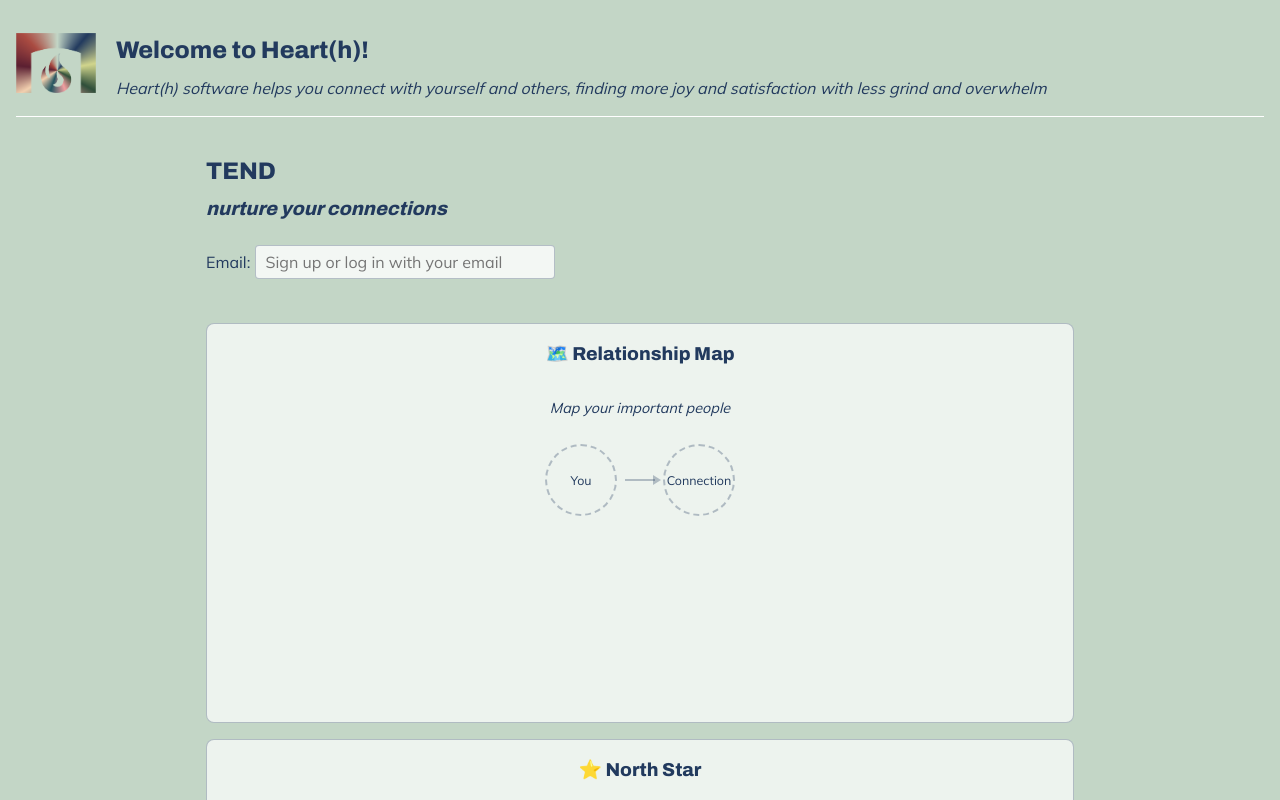
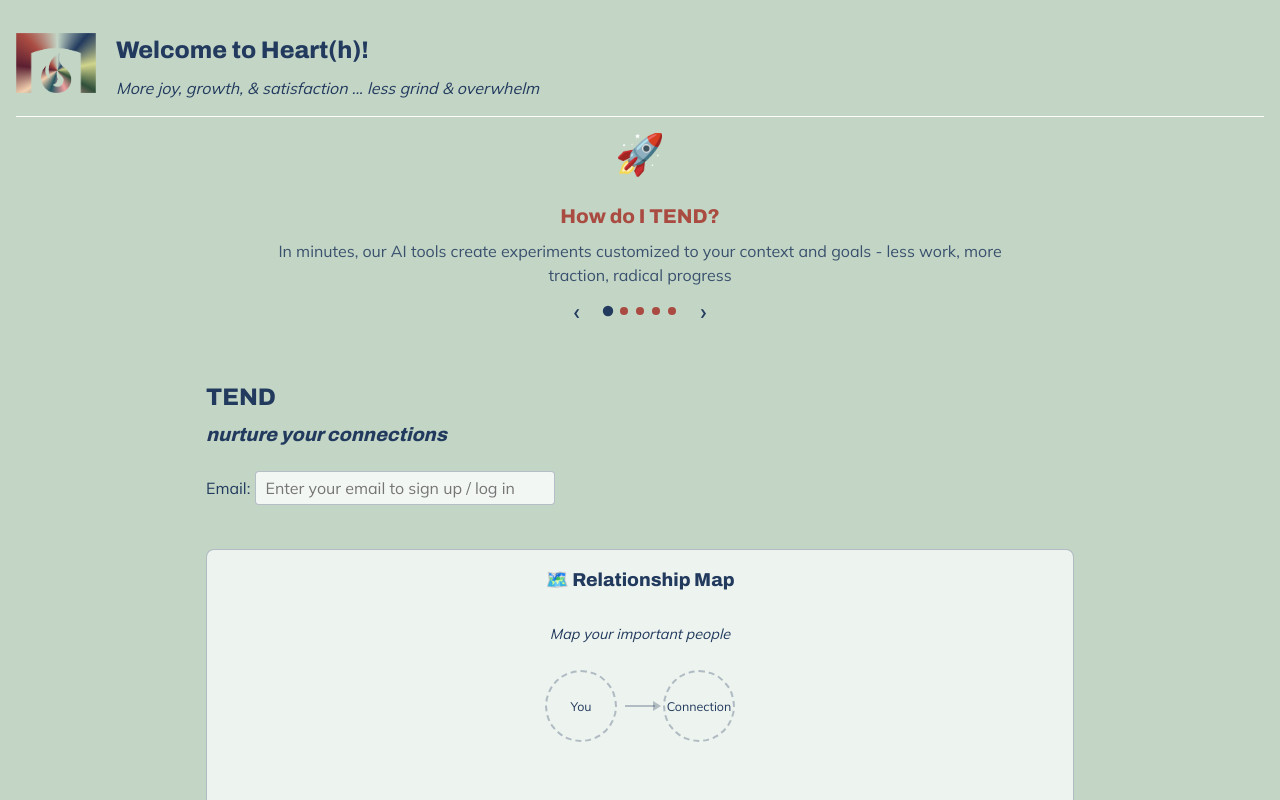
Before and after one commit to Heart-h-App/TEND, a SvelteKit app: page / in a window 1280 px wide. Shown: the top 800 px of the page. Built offline with nearby package versions, Linux system fonts and the light colour scheme.

Commit message:
added explainer carousel - other minor UI/UX edits

```diff
--- /dev/null
+++ b/src/lib/components/ExplainerCarousel.svelte
@@ -0,0 +1,252 @@
+<script lang="ts">
+  import { onMount, onDestroy } from 'svelte';
+
+  // Carousel slides with clear onboarding messaging
+  const slides = [
+    {
+      emoji: "🚀",
+      title: "How do I TEND?",
+      description: "In minutes, our AI tools create experiments customized to your context and goals - less work, more traction, radical progress"
+    },
+    {
+      emoji: "🧑🏼‍🔬",
+      title: "What's an Experiment?",
+      description: "Lean science for self-work! Share a challenge, TEND AI gives a neuroscience-based intervention; use these 1-3 minute practices when the challenge arises - get richer insights, amplified growth"
+    },
+    {
+      emoji: "🗺️",
+      title: "How's a Map Help?",
+      description: "Share free-flowing thoughts about your relationships, TEND AI concisely organizes your current connection world; AI also customizes experiments to your map"
+    },
+    {
+      emoji: "⭐",
+      title: "A North Star ... For What?",
+      description: "With this big-picture snapshot, TEND AI supercharges your raw ideas about where you want connection to go; your North Star keeps experiments aimed at your goals"
+    },
+    {
+      emoji: "🧪",
+      title: "Ready to Create Your Lab?",
+      description: "Enter your email below to get started!"
+    }
+  ];
+
+  let currentSlide = 0;
+  let isPaused = false;
+  let interval: ReturnType<typeof setInterval> | null = null;
+
+  function nextSlide() {
+    if (!isPaused) {
+      currentSlide = (currentSlide + 1) % slides.length;
+    }
+  }
+
+  function prevSlide() {
+    currentSlide = (currentSlide - 1 + slides.length) % slides.length;
+    resetInterval();
+  }
+
+  function goToSlide(index: number) {
+    currentSlide = index;
+    resetInterval();
+  }
+
+  function resetInterval() {
+    if (interval) clearInterval(interval);
+    interval = setInterval(nextSlide, 9000);
+  }
+
+  function handleKeydown(event: KeyboardEvent) {
+    if (event.key === 'ArrowLeft') {
+      prevSlide();
+    } else if (event.key === 'ArrowRight') {
+      nextSlide();
+      resetInterval();
+    }
+  }
+
+  onMount(() => {
+    interval = setInterval(nextSlide, 9000);
+  });
+
+  onDestroy(() => {
+    if (interval) clearInterval(interval);
+  });
+</script>
+
+<div
+  class="carousel-container"
+  on:mouseenter={() => isPaused = true}
+  on:mouseleave={() => isPaused = false}
+  on:focusin={() => isPaused = true}
+  on:focusout={() => isPaused = false}
+  role="region"
+  aria-label="TEND feature carousel"
+  aria-live="polite"
+>
+  <div class="carousel-content">
+    <!-- Slides -->
+    <div class="carousel-track" style="transform: translateX(-{currentSlide * 100}%)">
+      {#each slides as slide, i}
+        <div
+          class="carousel-slide"
+          class:active={i === currentSlide}
+          aria-hidden={i !== currentSlide}
+        >
+          <div class="slide-emoji">{slide.emoji}</div>
+          <h3 class="slide-title">{slide.title}</h3>
+          <p class="slide-description">{slide.description}</p>
+        </div>
+      {/each}
+    </div>
+
+    <!-- Navigation Controls -->
+    <div class="carousel-controls">
+      <button
+        class="carousel-nav prev"
+        on:click={prevSlide}
+        on:keydown={handleKeydown}
+        aria-label="Previous slide"
+        type="button"
+      >
+        ‹
+      </button>
+
+      <div class="carousel-dots">
+        {#each slides as _, i}
+          <button
+            class="carousel-dot"
+            class:active={i === currentSlide}
+            on:click={() => goToSlide(i)}
+            aria-label="Go to slide {i + 1}"
+            aria-current={i === currentSlide ? 'true' : 'false'}
+            type="button"
+          ></button>
+        {/each}
+      </div>
+
+      <button
+        class="carousel-nav next"
+        on:click={() => { nextSlide(); resetInterval(); }}
+        on:keydown={handleKeydown}
+        aria-label="Next slide"
+        type="button"
+      >
+        ›
+      </button>
+    </div>
+  </div>
+</div>
+
+<style>
+  .carousel-container {
+    position: relative;
+    width: 100%;
+    overflow: hidden;
+  }
+
+  .carousel-content {
+    position: relative;
+    width: 100%;
+  }
+
+  .carousel-track {
+    display: flex;
+    transition: transform 0.4s cubic-bezier(0.4, 0, 0.2, 1);
+    will-change: transform;
+  }
+
+  .carousel-slide {
+    flex: 0 0 100%;
+    text-align: center;
+    opacity: 0.4;
+    transxition: opacity 0.4s ease;
+  }
+
+  .carousel-slide.active {
+    opacity: 1;
+  }
+
+  .slide-emoji {
+    font-size: 2.5rem;
+    margin-bottom: 0.75rem;
+    line-height: 1;
+  }
+
+  .slide-title {
+    color: var(--brand-primary);
+    font-size: 1.25rem;
+    font-weight: 900;
+    line-height: 1.3;
+  }
+
+  .slide-description {
+    margin: 0;
+    color: var(--text);
+    font-size: 1rem;
+    line-height: 1.5;
+    opacity: 0.85;
+    max-width: 90%;
+    margin-left: auto;
+    margin-right: auto;
+  }
+
+  .carousel-controls {
+    display: flex;
+    align-items: center;
+    justify-content: center;
+    gap: 1rem;
+    padding: 0.5rem 0 1rem;
+  }
+
+  .carousel-nav {
+    background: none;
+    border: none;
+    font-size: 1.5rem;
+    font-weight: 900;
+    color: var(--brand-deep);
+    cursor: pointer;
+    padding: 0.25rem 0.5rem;
+    transition: all 0.2s ease;
+    line-height: 1;
+  }
+
+  .carousel-nav:hover,
+  .carousel-nav:focus-visible {
+    opacity: 1;
+    transform: scale(1.2);
+  }
+
+  .carousel-nav:focus-visible {
+    outline: 2px solid var(--brand-deep);
+    outline-offset: 2px;
+    border-radius: 4px;
+  }
+
+  .carousel-dots {
+    display: flex;
+    gap: 0.5rem;
+    align-items: center;
+  }
+
+  .carousel-dot {
+    width: 8px;
+    height: 8px;
+    border-radius: 50%;
+    border: none;
+    background: var(--brand-primary);
+    padding: 0;
+    cursor: pointer;
+    transition: all 0.3s ease;
+  }
+
+  .carousel-dot:hover,
+  .carousel-dot.active {
+    background: var(--brand-deep);
+    transform: scale(1.3);
+  }
+
+  .carousel-dot:focus-visible {
+    outline: 2px solid var(--brand-deep);
+    outline-offset: 2px;
+  }
+</style>
--- a/src/lib/components/Header.svelte
+++ b/src/lib/components/Header.svelte
@@ -24,8 +24,8 @@
       <div class="hero-copy">
         <h1>Welcome to Heart(h)!</h1>
         <p>
-          Heart(h) software helps you connect with yourself and others, finding more joy and
-          satisfaction with less grind and overwhelm
+          More joy, growth, &
+          satisfaction ... less grind & overwhelm
         </p>
       </div>
     </div>
--- a/src/routes/+page.svelte
+++ b/src/routes/+page.svelte
@@ -5,6 +5,7 @@
   import Diagram from "$lib/components/diagramConnection.svelte";
   import StarRating from "$lib/components/StarRating.svelte";
   import { writable } from 'svelte/store';
+  import ExplainerCarousel from '$lib/components/ExplainerCarousel.svelte';
   export const toast = writable<string | null>(null);
 
   type Rel = {
@@ -1113,6 +1114,8 @@
 <svelte:window on:pointerdown={handleGlobalPointerDown} />
 
 <main class="container">
+  <ExplainerCarousel />
+
   <div class="dashboard-header">
     <h2>TEND<br /><span style="font-size: 0.8em; font-style: italic; color: var(--text);">nurture your connections</span></h2>
 
@@ -1131,7 +1134,7 @@
             password = '';
             confirmPassword = '';
           }}
-          placeholder="Sign up or log in with your email"
+          placeholder="Enter your email to sign up / log in"
           class:error={emailError}
           disabled={authLoading}
         />
```
